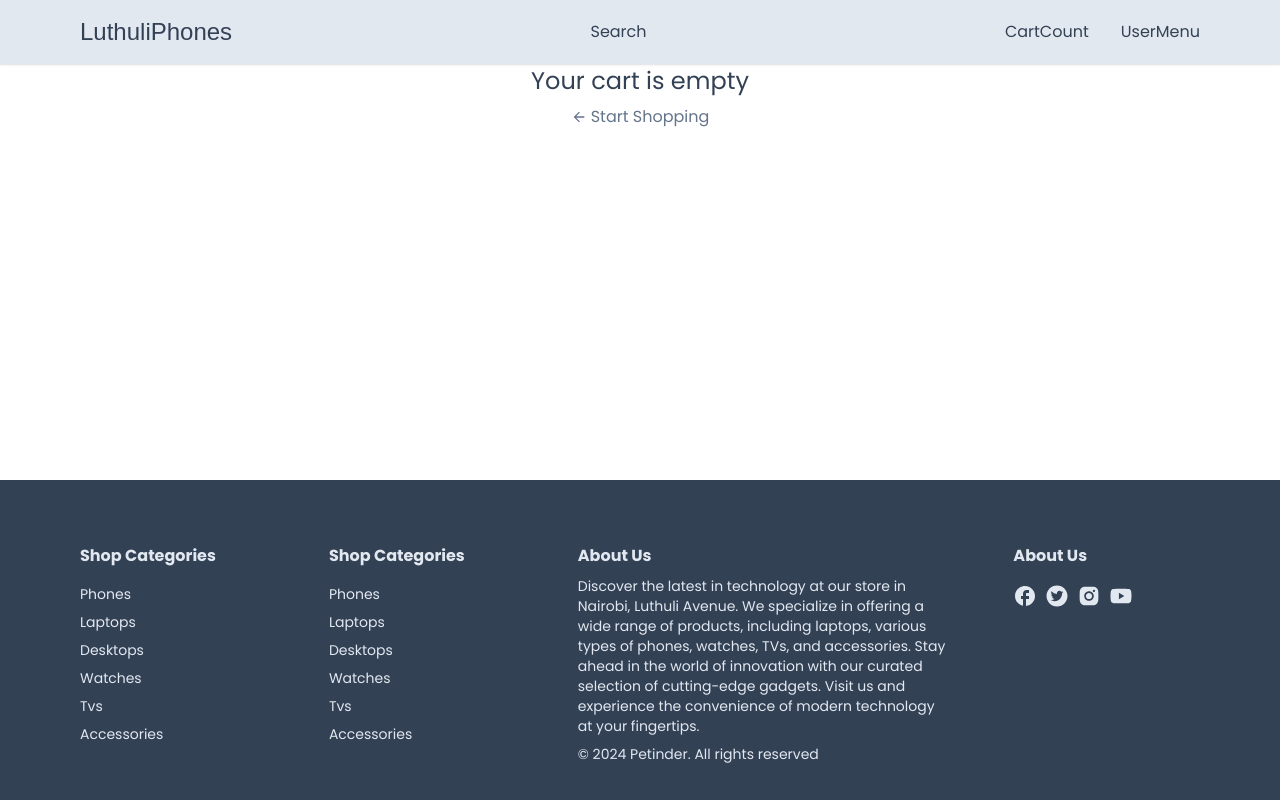
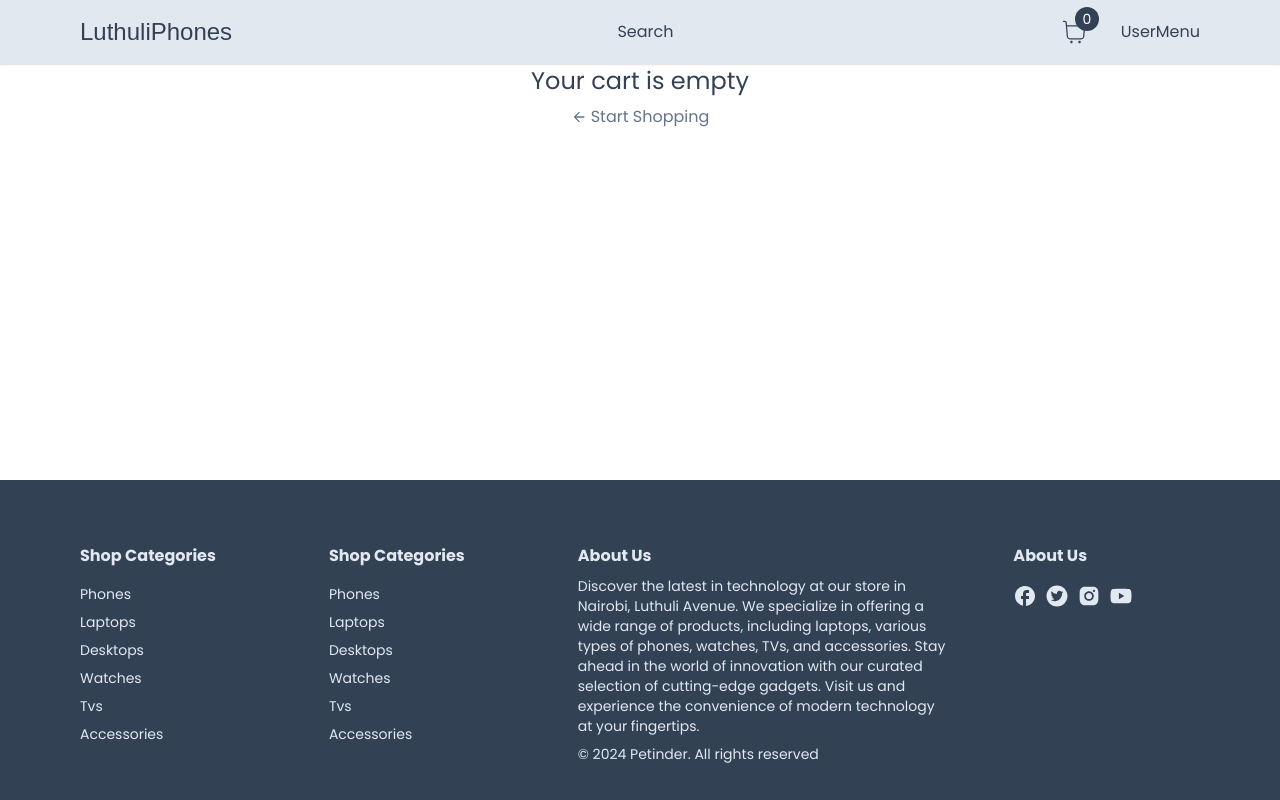
Before and after one commit to JosephMugo8711/Luthuli, a Next.js app: page /cart in a window 1280 px wide. Built offline with nearby package versions, Linux system fonts and the light colour scheme; a web font is replaced by a local one.

Commit message:
Feat: cartcounts and subtotal

```diff
--- a/app/cart/CartClient.tsx
+++ b/app/cart/CartClient.tsx
@@ -6,10 +6,11 @@ import { MdArrowBack } from "react-icons/md";
 import Heading from "../components/Heading";
 import Button from "../components/Button";
 import ItemContent from "./ItemContent";
+import { formatPrice } from "@/utils/formatPrice";
 
 
 const CartClient = () => {
-    const { cartProducts, handleClearCart } = useCart();
+    const { cartProducts, handleClearCart, cartTotalAmount } = useCart();
     if (!cartProducts || cartProducts.length === 0){
         return (
             <div className="flex flex-col items-center">
@@ -46,7 +47,7 @@ const CartClient = () => {
                 { cartProducts &&
                    cartProducts.map((item) => {
                     return <ItemContent  key={item.id}  item={item} />
-                   })};
+                   })}
             </div>
             <div className="border-t-[1.5px] border-slate-200 py-4 flex justify-between gap-4">
                 <div className="w-[90px]">
@@ -57,7 +58,7 @@ const CartClient = () => {
                 <div className="text-sm flex flex-col gap-1 items-start">
                     <div className="flex justify-between w-full text-base font-semibold">
                         <span>Subtotal</span>
-                        <span>$100</span>
+                        <span>{formatPrice(cartTotalAmount)}</span>
                     </div>
                     <p className="text-slate-500">
                         Taxes and shipping calculate at checkout
--- /dev/null
+++ b/app/components/nav/CartCount.tsx
@@ -0,0 +1,38 @@
+"use client"
+
+import { useCart } from "@/hook/useCart";
+import { useRouter } from "next/navigation";
+import { CiShoppingCart } from "react-icons/ci";
+
+const CartCount = () => {
+    const { cartTotalQty } = useCart();
+    const router = useRouter();
+
+
+    return (
+        <div className="relative cursor-pointer" onClick={() => router.push("/cart")}>
+            <div className="text-3xl">
+                <CiShoppingCart/>
+            </div>
+            <span className="absolute
+            top-[-10px]
+            right-[-10px]
+            bg-slate-700
+            text-white
+            h-6
+            w-6
+            rounded-full
+            flex
+            items-center
+            justify-center
+            text-sm
+
+            ">
+                {cartTotalQty}
+            </span>
+
+        </div>
+     );
+}
+
+export default CartCount;
--- a/app/components/nav/navbar.tsx
+++ b/app/components/nav/navbar.tsx
@@ -1,6 +1,7 @@
 import Container from "../container";
 import Link from "next/link";
 import { Redressed } from "next/font/google";
+import CartCount from "./CartCount";
 
 const redressed = Redressed({ subsets : ["latin"], weight: ['400']})
 
@@ -13,7 +14,7 @@ const Navbar = () => {
                         <Link href="/" className={`${redressed.className} font-bold text-2xl`}>LuthuliPhones</Link>
                         <div className="hidden md:block">Search</div>
                         <div className="flex items-center gap-8 md-gap-12">
-                            <div>CartCount</div>
+                            <CartCount />
                             <div>UserMenu</div>
                         </div>
                     </div>
--- a/app/product/[productId]/page.tsx
+++ b/app/product/[productId]/page.tsx
@@ -1,7 +1,7 @@
-import { product } from "@/utils/product";
 import ProductDetails from "./ProductDetails";
 import Container from "@/app/components/container"
 import ListRating from "./ListRating";
+import { products } from "@/utils/products";
 
 
 interface IPrams {
@@ -10,6 +10,8 @@ interface IPrams {
 }
                  // Accept param props
 const Product = ({params}: { params: IPrams }) => {
+
+    const product = products.find((item) => item.id === params.productId)
 
     return (
         <div className="p-8">
--- a/hook/useCart.tsx
+++ b/hook/useCart.tsx
@@ -6,6 +6,7 @@ import { useEffect } from "react";
 import toast from "react-hot-toast";
 type CartContextType = {
     cartTotalQty: number;
+    cartTotalAmount: number;
     cartProducts: CartProductType[] | null;
     handleAddProductToCart: (product: CartProductType)
     => void;
@@ -27,7 +28,12 @@ interface Props {
 
 export const CartContextProvider = (props: Props) => {
     const [cartTotalQty, setCartTotalQty] = useState(0);
+    const [cartTotalAmount, setCartTotalAmount] = useState(0);
     const [cartProducts, setCartProducts] = useState<CartProductType[] | null>(null);
+
+
+    console.log("qty", cartTotalQty);
+    console.log("amount", cartTotalAmount)
 
     useEffect(() =>{
         const cartItems: any = localStorage.getItem('luthuliPhonesCartItems');
@@ -35,6 +41,32 @@ export const CartContextProvider = (props: Props) => {
 
         setCartProducts(cProducts);
     }, []);
+
+    useEffect(() => {
+        const getTotals = () => {
+
+            if(cartProducts){
+                const {total, qty} = cartProducts?.reduce((acc, item) => {
+                    const itemTotal = item.price * item.quantity
+
+                    acc.total += itemTotal
+                    acc.qty += item.quantity
+
+                    return acc
+                }, {
+                    total: 0,
+                    qty: 0
+                });
+
+                setCartTotalQty(qty)
+                setCartTotalAmount(total)
+
+            }
+
+        };
+
+        getTotals()
+    }, [cartProducts])
 
     const handleAddProductToCart = useCallback((product: CartProductType) => {
         setCartProducts((prev) => {
@@ -129,6 +161,7 @@ export const CartContextProvider = (props: Props) => {
 
     const value = {
         cartTotalQty,
+        cartTotalAmount,
         cartProducts,
         handleAddProductToCart,
         handleRemoveProductFromCart,
```
Also changed, not shown: utils/product.ts (deleted, +0 -77 lines).
